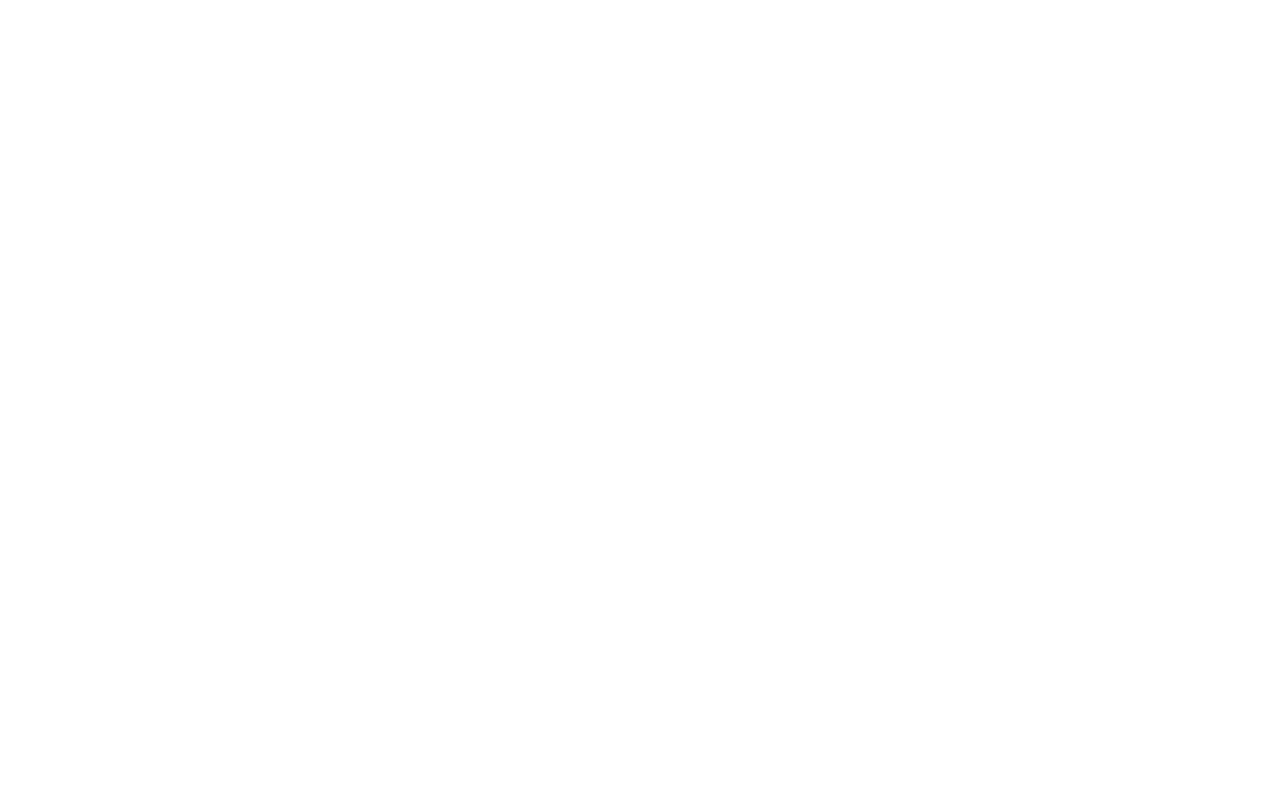
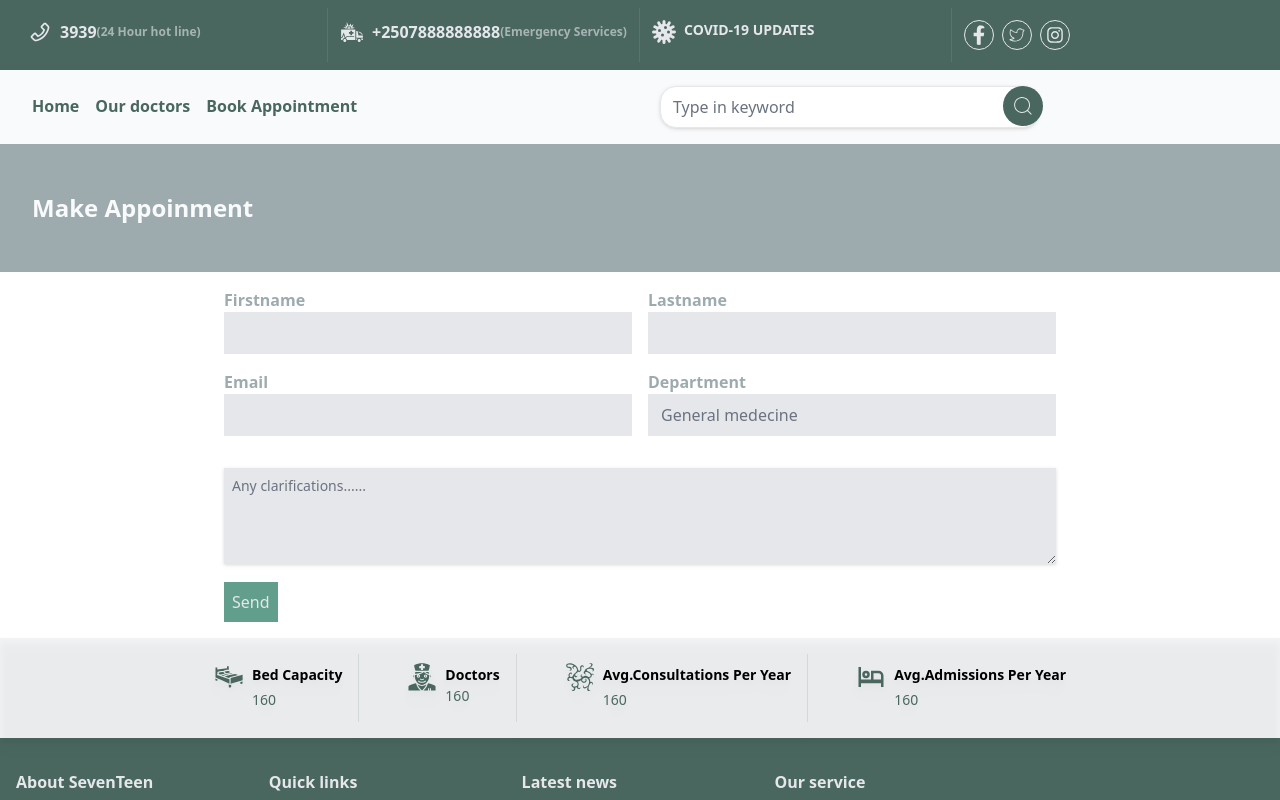
Before and after one commit to Gedeonir/Team17, a React app: page /appointment-form in a window 1280 px wide. Before the commit this address had no page. Shown: the top 800 px of the page. Built offline with nearby package versions, Linux system fonts and the light colour scheme.

Commit message:
Added booking form designs

```diff
--- a/src/components/Navbar.js
+++ b/src/components/Navbar.js
@@ -4,10 +4,42 @@
 import {BsVirus} from 'react-icons/bs'
 import {FaFacebookF} from 'react-icons/fa'
 import {CiTwitter} from 'react-icons/ci'
+import { Link } from 'react-router-dom'
+import {CiSearch} from 'react-icons/ci'
+import {BiArrowBack} from 'react-icons/bi'
+
+export function NavBarBottom(){
+    const [searchWord,setSearchWord] = React.useState("");
+
+    return(
+        <div className='w-full bg-text_secondary sticky top-0 z-10 lg:px-4 grid  grid-cols-2 lg:grid-cols-6 gap-2 bg-opacity-90 py-4'>
+            {/* <div className='mt-3 w-8 h-8'>
+                <img src={logo} className='w-full h-full' alt='logo'/>
+            </div> */}
+            <ul className='col-span-3 px-4 flex justify-start gap-4 font-bold py-2 text-primary'>
+                <li>
+                    <Link className='flex gap-2 justify-start'> Home</Link>
+                </li>
+                <li>
+                    <Link className='flex gap-2 justify-start'> Our doctors</Link>
+                </li>
+                <li>
+                    <Link className='flex gap-2 justify-start'> Book Appointment</Link>
+                </li>
+            </ul>
+            <div className='relative w-full col-span-2 px-4'>
+                <input type='text' name="search" placeholder='Type in keyword' className='w-full drop-shadow pr-12 rounded-2xl outline-none border border-secondary' onChange={(e)=>{setSearchWord(e.target.value)}}/>
+                <CiSearch size={40} className='absolute top-0 right-3 text-secondary bg-primary p-2 rounded-full'/>
+            </div>
+        </div>
+    )
+}
 
 export default function Navbar() {
+
   return (
-    <div className='sticky top-0 py-4 lg:px-4 grid  grid-cols-2 lg:grid-cols-4 justify-between bg-primary drop-shadow z-10 text-secondary'>
+    <div className='w-full relative'>
+        <div className='lg:px-4 grid  grid-cols-2 lg:grid-cols-4 justify-between py-2 bg-primary text-secondary'>
             <div className='flex justify-start gap-2 border-r border-secondary border-opacity-10 font-bold p-3 flex-wrap'>
                 <AiOutlinePhone size={24}/>
                 <div className='lg:flex justify-start'>
@@ -34,5 +66,6 @@
 
             </div>
         </div>
+    </div>
   )
 }
--- /dev/null
+++ b/src/pages/AppointmentForm.js
@@ -0,0 +1,82 @@
+import React from 'react'
+import Navbar, { NavBarBottom } from '../components/Navbar'
+import Footer from '../components/Footer'
+import { GiBed,GiNurseMale,GiCurlingVines } from "react-icons/gi";
+import {RiHotelBedLine} from "react-icons/ri"
+
+export default function AppointmentForm() {
+  return (
+    <div className='w-full'>
+        <Navbar/>
+        <NavBarBottom/>
+        <div className='py-12 bg-background_secondary px-8 mb-4'>
+            <h1 className='font-bold text-2xl text-text_secondary'>Make Appoinment</h1>
+        </div>
+        <div className='lg:px-48  w-full'>
+            <form className='px-8'>
+                <div className='lg:grid lg:grid-cols-2 sm:block gap-4 mb-3'>
+                    <div>
+                        <label className='text-background_secondary font-bold'>Firstname</label>
+                        <input type='text' name="search" className='w-full bg-secondary outline-none border-secondary' onChange={(e)=>{setSearchWord(e.target.value)}}/>
+                    </div>
+                    <div>
+                        <label className='text-background_secondary font-bold'>Lastname</label>
+                        <input type='text' name="search" className='w-full bg-secondary outline-none border-secondary' onChange={(e)=>{setSearchWord(e.target.value)}}/>
+                    </div>
+                    <div>
+                        <label className='text-background_secondary font-bold'>Email</label>
+                        <input type='text' name="search" className='w-full bg-secondary outline-none border-secondary' onChange={(e)=>{setSearchWord(e.target.value)}}/>
+                    </div>
+                    <div>
+                        <label className='text-background_secondary font-bold'>Department</label>
+                        <input type='text' name="search" className='w-full bg-secondary outline-none border-secondary' placeholder='General medecine' onChange={(e)=>{setSearchWord(e.target.value)}} disabled/>
+                    </div>
+                    <div className='col-span-2 mt-4'>
+                     <textarea id="comment" rows="4" className="px-2 w-full text-sm text-text_secondary drop-shadow bg-secondary border-0 " placeholder="Any clarifications......" required></textarea>
+                    </div>
+                </div>
+                <button className='px-2 py-2 bg-btn_primary text-secondary'>Send</button>
+
+
+
+            </form>
+        </div>
+        <div className='lg:flex justify-center gap-8 bg-secondary w-full px-2 py-4 mt-4 bg-opacity-50 drop-shadow-lg shadow-5xl'>
+            <div className='flex justify-start gap-2 py-2  border-r border-background_secondary px-4 border-opacity-30'>
+                <div><GiBed className=' font-normal text-primary' size={30}/></div>
+                <div className='block'>
+                    <label className='text-sm font-bold mx-auto capitalize '>Bed capacity</label>
+                    <p className="text-sm font-medium word-wrap py-1 text-primary">160</p>
+                </div>
+
+            </div>
+            <div className='flex justify-start gap-2 py-2 border-r border-background_secondary px-4 border-opacity-30'>
+                <div><GiNurseMale className=' font-normal text-primary' size={30}/></div>
+                <div className='block'>
+                    <label className='text-sm font-bold mx-auto capitalize '>Doctors</label>
+                    <p className="text-sm font-medium word-wrap text-primary">160</p>
+                </div>
+
+            </div>
+            <div className='flex justify-start gap-2 py-2  border-r border-background_secondary px-4 border-opacity-30'>
+                <div><GiCurlingVines className=' font-normal text-primary' size={30}/></div>
+                <div className='block'>
+                    <label className='text-sm font-bold mx-auto capitalize '>Avg.consultations per year</label>
+                    <p className="text-sm font-medium word-wrap py-1 text-primary">160</p>
+                </div>
+
+            </div>
+            <div className='flex justify-start gap-2 py-2 px-4'>
+                <div><RiHotelBedLine className=' font-normal text-primary' size={30}/></div>
+                <div className='block'>
+                    <label className='text-sm font-bold mx-auto capitalize '>Avg.Admissions per year</label>
+                    <p className="text-sm font-medium word-wrap py-1 text-primary">160</p>
+                </div>
+
+            </div>
+
+        </div>
+        <Footer/>
+    </div>
+  )
+}
--- a/src/pages/Homepage.js
+++ b/src/pages/Homepage.js
@@ -1,11 +1,18 @@
 import React from 'react'
 import Navbar from '../components/Navbar'
 import Footer from '../components/Footer'
+import logo from '../assets/logo.png'
+import { Link } from 'react-router-dom'
+import {CiSearch} from 'react-icons/ci'
+import {BiArrowBack} from 'react-icons/bi'
+import {NavBarBottom}  from '../components/Navbar'
 
 export default function Homepage() {
+
   return (
     <div className='w-full'>
         <Navbar/>
+        <NavBarBottom/>
         <div className='min-h-screen relative w-full'>
             <div className='h-96 w-full text-center relative bg-[url(https://api.brusselstimes.com/wp-content/uploads/2021/02/rwanda-hospital-c-city-of-kigali.jpg)] bg-cover bg-no-repeat'>
                 <div className='w-full h-96 bg-opacity-40 py-24 text-3xl lg:text-6xl font-bold px-12 text-text_secondary tracking-wide bg-primary'>
--- a/src/routes/routes.js
+++ b/src/routes/routes.js
@@ -2,6 +2,7 @@
 import React from "react";
 import { Routes, Route } from "react-router-dom";
 import Homepage from "../pages/Homepage";
+import AppointmentForm from "../pages/AppointmentForm";
 
 
 const AppRoutes = (prop) => {
@@ -10,6 +11,7 @@
       <div className="">
         <Routes>
           <Route path="/" index element={<Homepage />} />
+          <Route path="/appointment-form" index element={<AppointmentForm/>} />
         </Routes>
       </div>
     );
```
Lines whose indentation alone changed are shown as unchanged.
